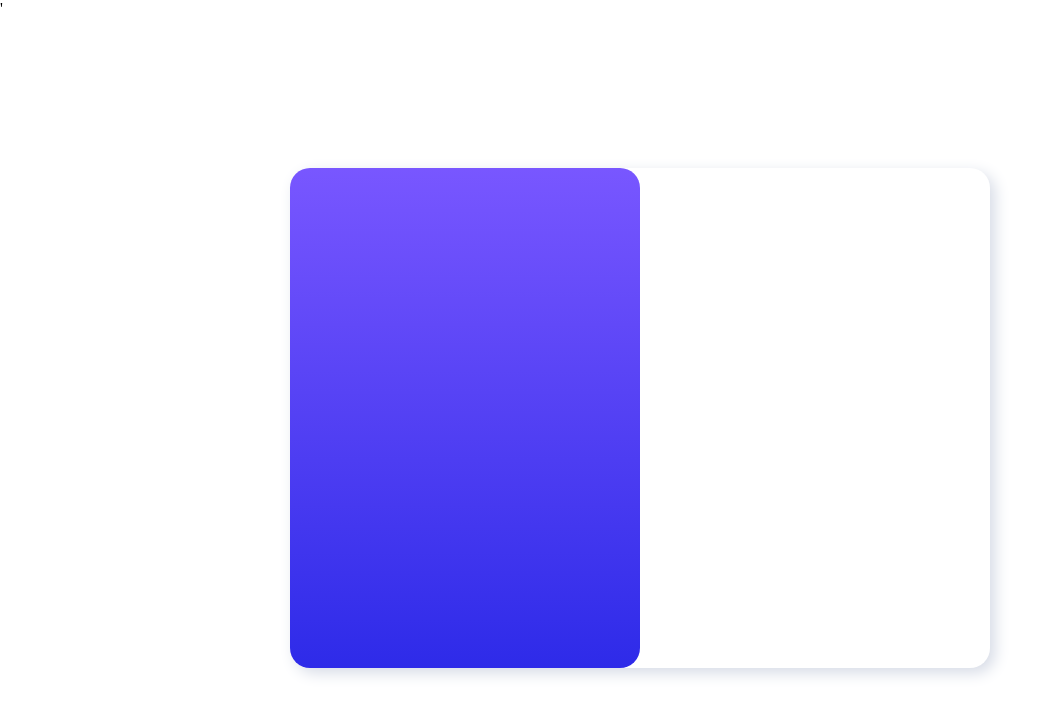
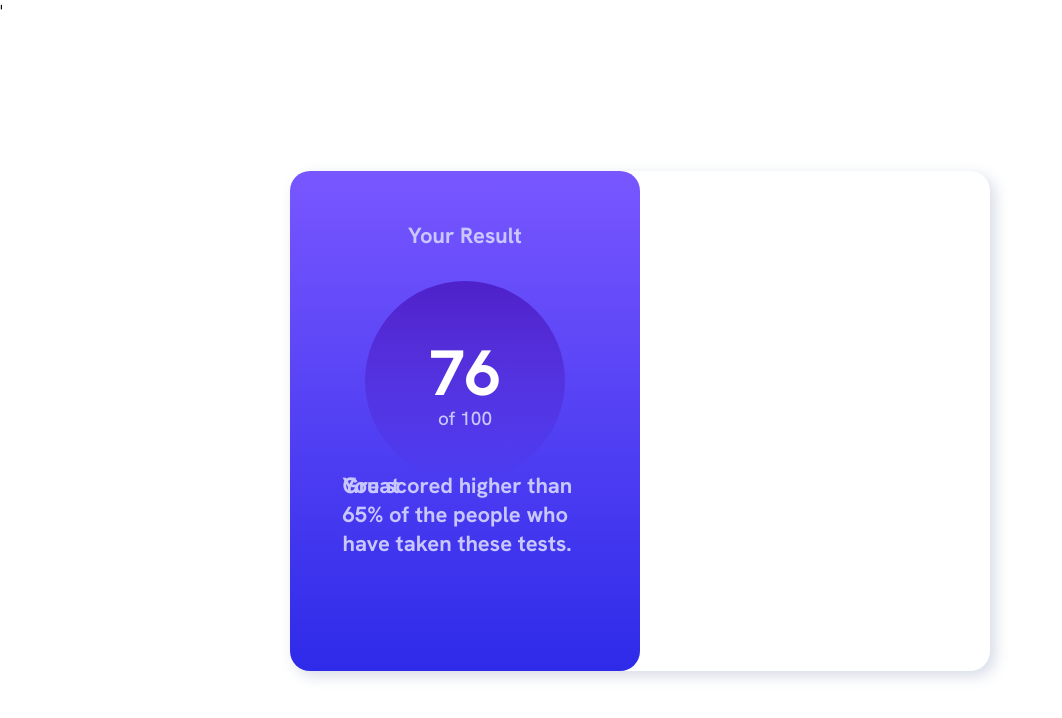
Before and after one commit to Shubham56-droid/Front-End-Mentor-Solve, a plain HTML site: page results-summary-component-main/index.html in a window 1280 px wide. Shown: the whole page, without its empty margins (0-1062 px from the left). Drawn offline with Linux system fonts and the light colour scheme.

Commit message:
Add files via upload

```diff
--- a/results-summary-component-main/index.html
+++ b/results-summary-component-main/index.html
@@ -48,8 +48,14 @@
   <div class="container">
       <div class="card">
         <div class="leftContent">
+          <p>Your Result</p>
           <div class="circle">
-
+            <p>76</p>
+            <p>of 100</p>
+          </div>
+          <div class="data">
+            <p>Great</p>
+            <p>You scored higher than 65% of the people who have taken these tests.</p>
           </div>
         </div>
         <div class="rightContent">
--- a/results-summary-component-main/style.css
+++ b/results-summary-component-main/style.css
@@ -1,7 +1,11 @@
-*{
+@import url('https://fonts.googleapis.com/css2?family=Hanken+Grotesk:ital,wght@0,100;0,200;0,300;0,400;0,500;0,600;0,700;0,800;0,900;1,100;1,200;1,300;1,400;1,500;1,600;1,700;1,800;1,900&display=swap');
+
+*
+{
     margin: 0px;
     padding: 0px;
     box-sizing: border-box;
+    font-family: 'Hanken Grotesk', sans-serif;
 }
 body{
     height: 100vh;
@@ -26,10 +30,48 @@ body{
     display: flex;
 }
 .container .card .leftContent{
+    position: relative;
     height: 100%;
     width: 50%;
     background: linear-gradient(hsl(252, 100%, 67%),hsl(241, 81%, 54%));
     border-radius:20px;
     display: flex;
-    justify-content: ;
+    justify-content: center;
+    align-items: center;
+    flex-direction: column;
 }
+.container .card .leftContent .circle{
+    position: absolute;
+    top: 110px;
+    height: 200px;
+    width: 200px;
+    background: linear-gradient( hsla(256, 72%, 46%, 1),hsla(241, 72%, 46%, 0));
+    border-radius: 50%;
+    display: flex;
+    justify-content: center;
+    align-items: center;
+    flex-direction: column;
+}
+.container .card .leftContent p{
+    position: absolute;
+    top: 50px;
+    font-size: 22px;
+    color:hsl(241, 100%, 89%);
+    font-weight: bold;
+}
+.container .card .leftContent .circle p:nth-child(1){
+    font-size: 4rem;
+    color:hsl(0, 0%, 100%);
+}
+.container .card .leftContent .circle p:nth-child(2){
+    top: 125px;
+    font-weight: 500;
+    font-size: 19px;
+    color:hsl(241, 100%, 89%);
+}
+.container .card .leftContent .data{
+    position: relative;
+    width: 70%;
+    background-color: red;
+}
+.container .card .leftContent .data padding: nth;
```
